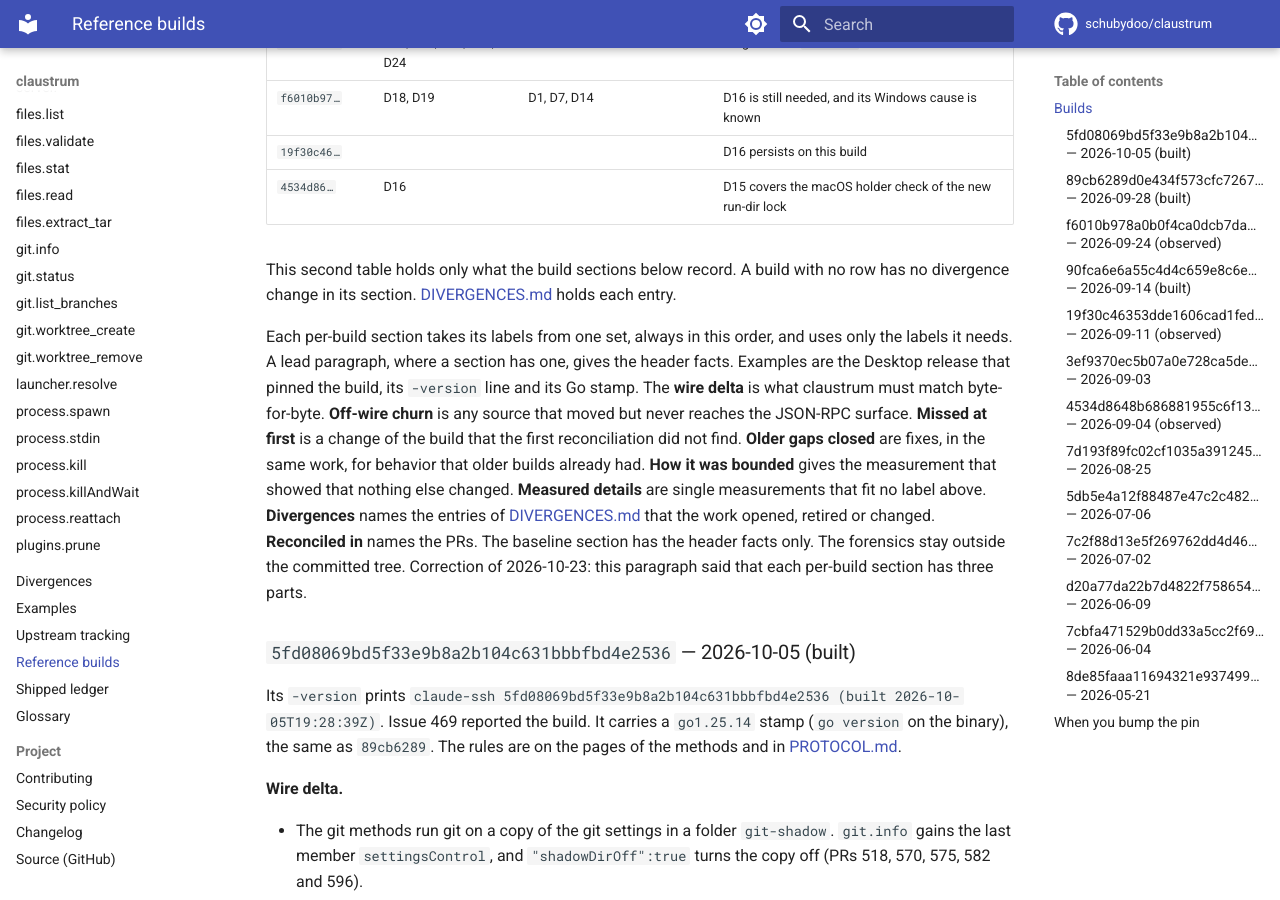
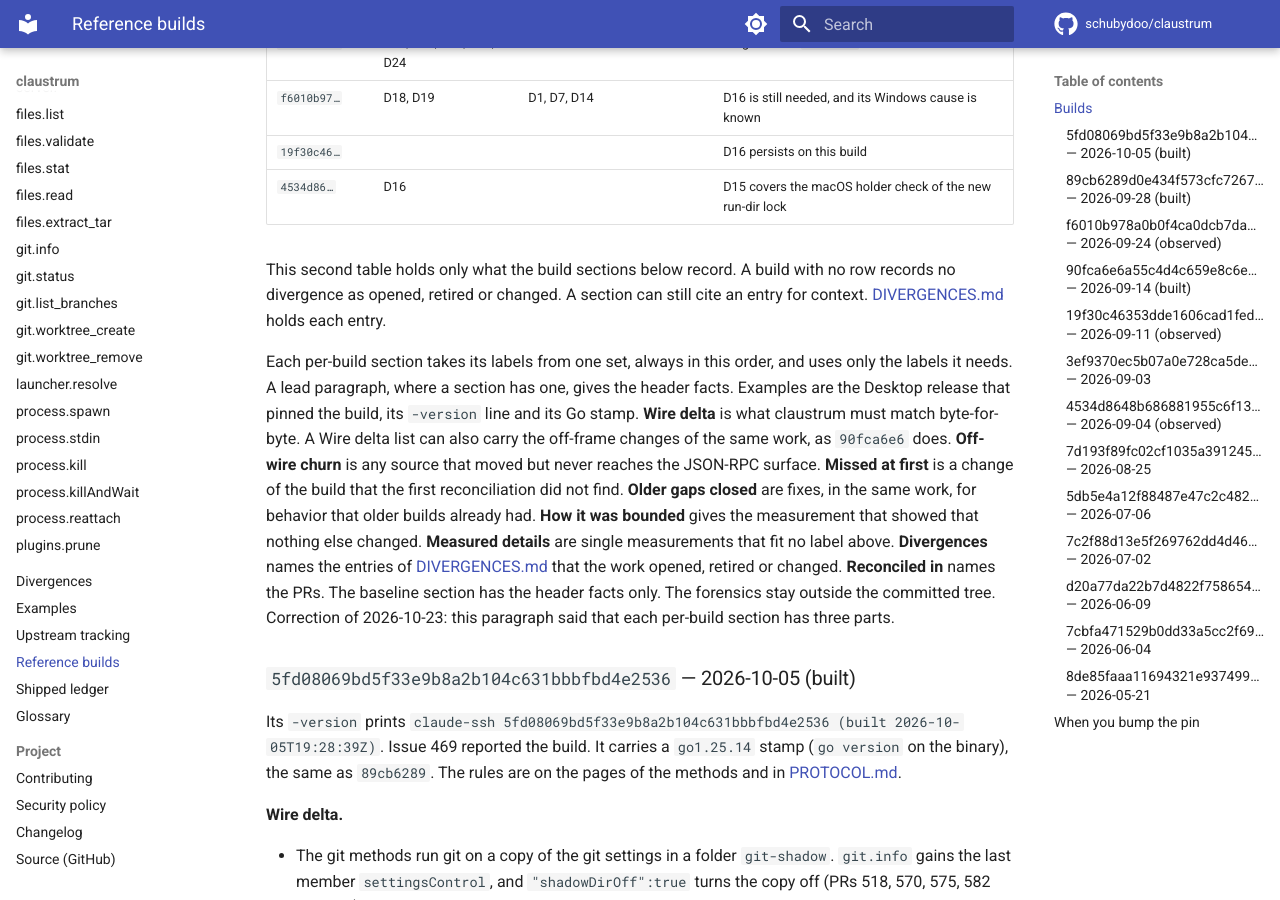
Before and after one commit to schubydoo/claustrum, an MkDocs documentation site: the page built from docs/REFERENCE-BUILDS.md, in a window 1280 px wide and 900 px high, scrolled down 1482 px. Built offline with MkDocs 1.6.1 and Material for MkDocs 9.7.7, drawn with Linux system fonts in a browser that asks for light colours; comment, search, counter and statistics services are not loaded.

Commit message:
docs: capitalize Wire delta, note its off-frame items, and scope the table note
Co-Authored-By: Claude Opus 5.5 <noreply@anthropic.com>

```diff
--- a/docs/REFERENCE-BUILDS.md
+++ b/docs/REFERENCE-BUILDS.md
@@ -43,15 +43,17 @@ release.
 | `19f30c46…` | | | D16 persists on this build |
 | `4534d86…` | D16 | | D15 covers the macOS holder check of the new run-dir lock |
 
-This second table holds only what the build sections below record. A build with
-no row has no divergence change in its section. [DIVERGENCES.md](DIVERGENCES.md) holds each entry.
+This second table holds only what the build sections below record. A build with no
+row records no divergence as opened, retired or changed. A section can still cite
+an entry for context. [DIVERGENCES.md](DIVERGENCES.md) holds each entry.
 
 Each per-build section takes its labels from one set, always in this order, and
 uses only the labels it needs. A lead paragraph, where a section has one, gives
 the header facts. Examples
 are the Desktop release that pinned the build, its `-version` line and its Go
-stamp. The **wire delta** is what claustrum must match
-byte-for-byte. **Off-wire churn** is any source that moved but never reaches the
+stamp. **Wire delta** is what claustrum must match
+byte-for-byte. A Wire delta list can also carry the off-frame changes of the same
+work, as `90fca6e6` does. **Off-wire churn** is any source that moved but never reaches the
 JSON-RPC surface. **Missed at first** is a change of the build that the first
 reconciliation did not find. **Older gaps closed** are fixes, in the same work,
 for behavior that older builds already had. **How it was bounded** gives the
```
